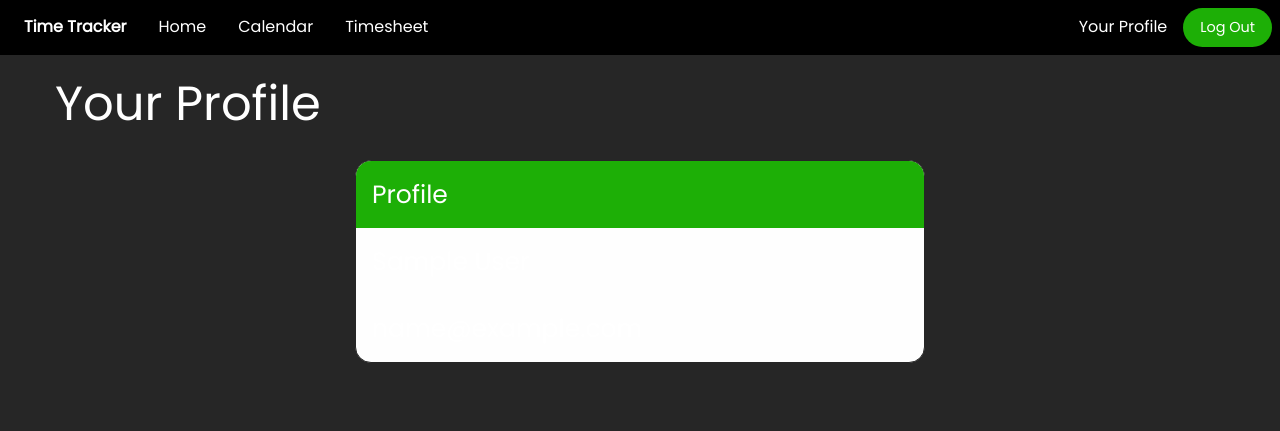
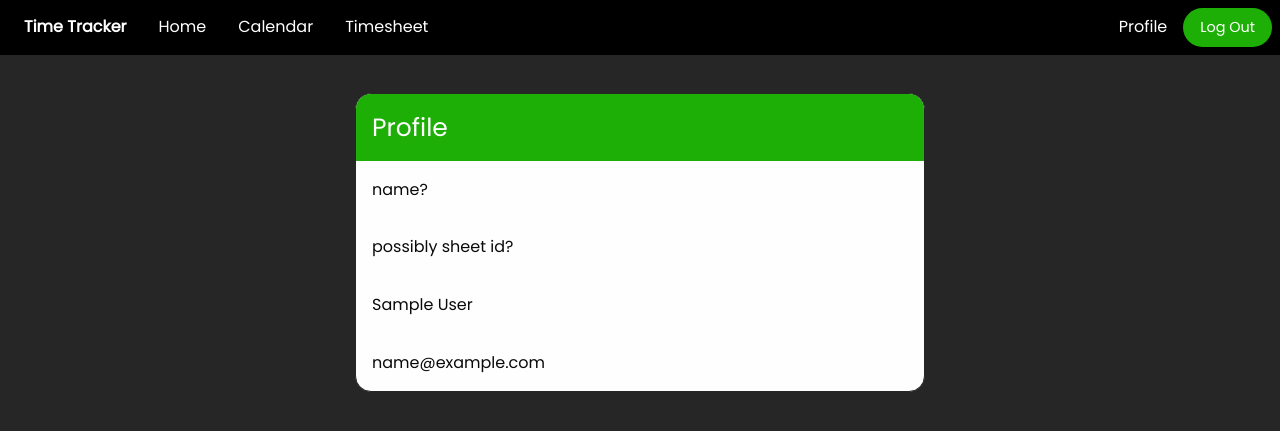
Before and after one commit to Pactionly/TimeTracker, a Django app: page /profile/ in a window 1280 px wide. Shown: the top 431 px of the page. Run offline with Django 3.2, Linux system fonts and the light colour scheme; the visitor is signed in with stand-in values (Sample User, id 1); some libraries are stand-ins or nearby versions.

Commit message:
Added basic profile information

```diff
--- a/TimeTracker/myapp/templates/base.html
+++ b/TimeTracker/myapp/templates/base.html
@@ -26,7 +26,7 @@
         <div class="top-bar-right" style="color:#FFFFFF; background-color:#000000;">
           <ul class="menu" style="background-color: #000000;">
             {% if user.is_authenticated %}
-            <li><a href="/profile/">Your Profile</a></li>
+            <li><a href="/profile/">Profile</a></li>
             <li><a href="/logout/" class="button expanded">Log Out</a></li>
             {% else %}
             <li><a href="/login/" class="button expanded">Log In or Register</a></li>
--- a/TimeTracker/myapp/templates/profile.html
+++ b/TimeTracker/myapp/templates/profile.html
@@ -6,7 +6,7 @@
     <!-- Banner -->
     <div class="grid-y grid-padding-y">
       <div class="cell small-12 medium-12 large-12 offset-2">
-        <h1>Your Profile</h1>
+        <h1></h1>
       </div>
     </div>
 
@@ -18,10 +18,16 @@
             <h4>Profile</h4>
           </div>
           <div class="card-section">
-            <h4>{{ user.first_name }} {{ user.last_name }}</h4>
+            <p>name?</p>
           </div>
           <div class="card-section">
-            <h4> {{ user.email }} </h4>
+            <p>possibly sheet id?</p>
+          </div>
+          <div class="card-section">
+            <p>{{ user.first_name }} {{ user.last_name }}</p>
+          </div>
+          <div class="card-section">
+            <p> {{ user.email }} </p>
           </div>
         </div>
 
--- a/TimeTracker/myapp/views.py
+++ b/TimeTracker/myapp/views.py
@@ -136,6 +136,12 @@ def profile(request):
     return render(request, 'profile.html', context)
 
 @login_required
+def edit_profile(request):
+    """For Profile Editing"""
+    context = {}
+    return render(request, 'profile.html', context)
+
+@login_required
 def sheets(request):
     """View to display sheet update form"""
     if request.method == 'POST':
```
